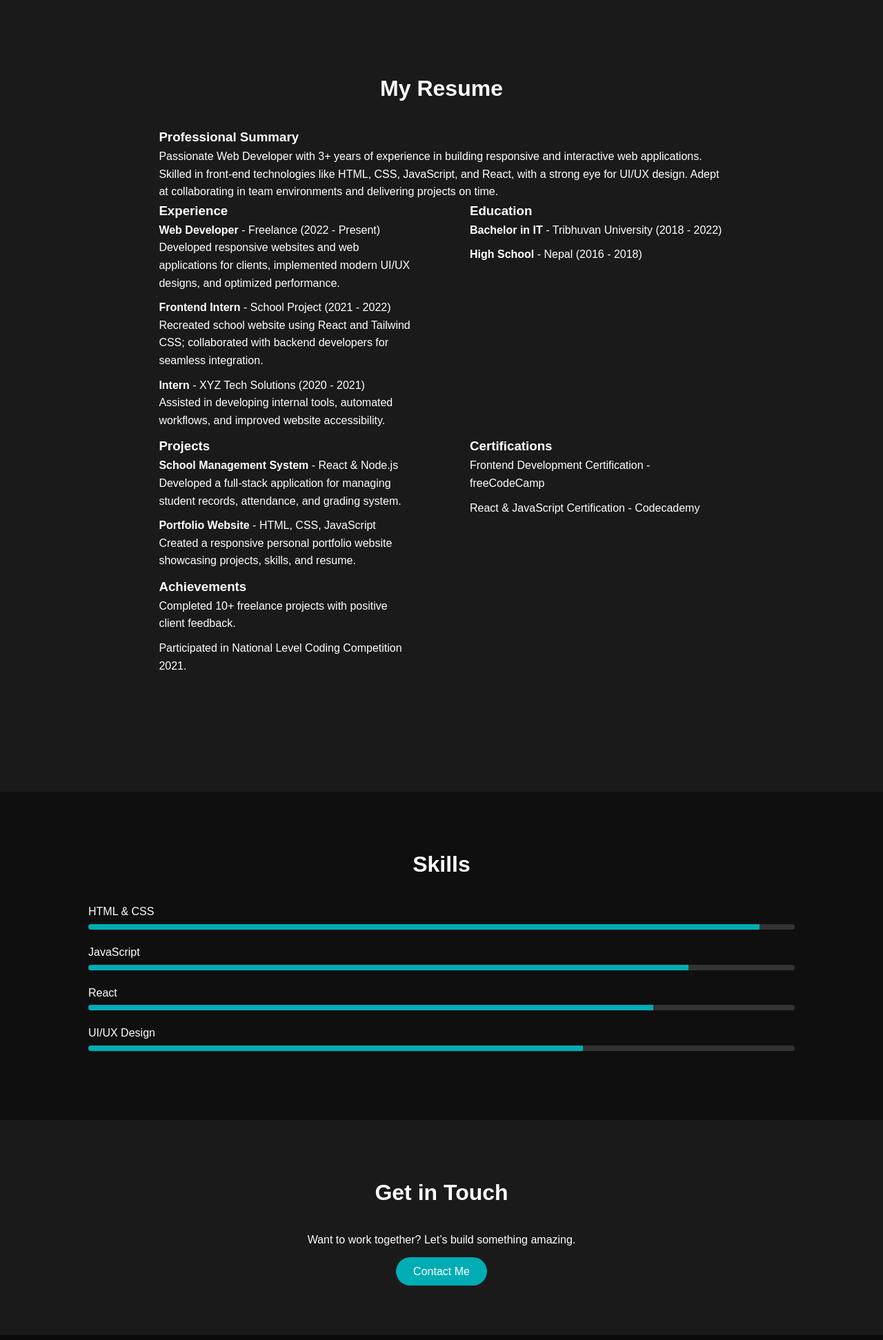
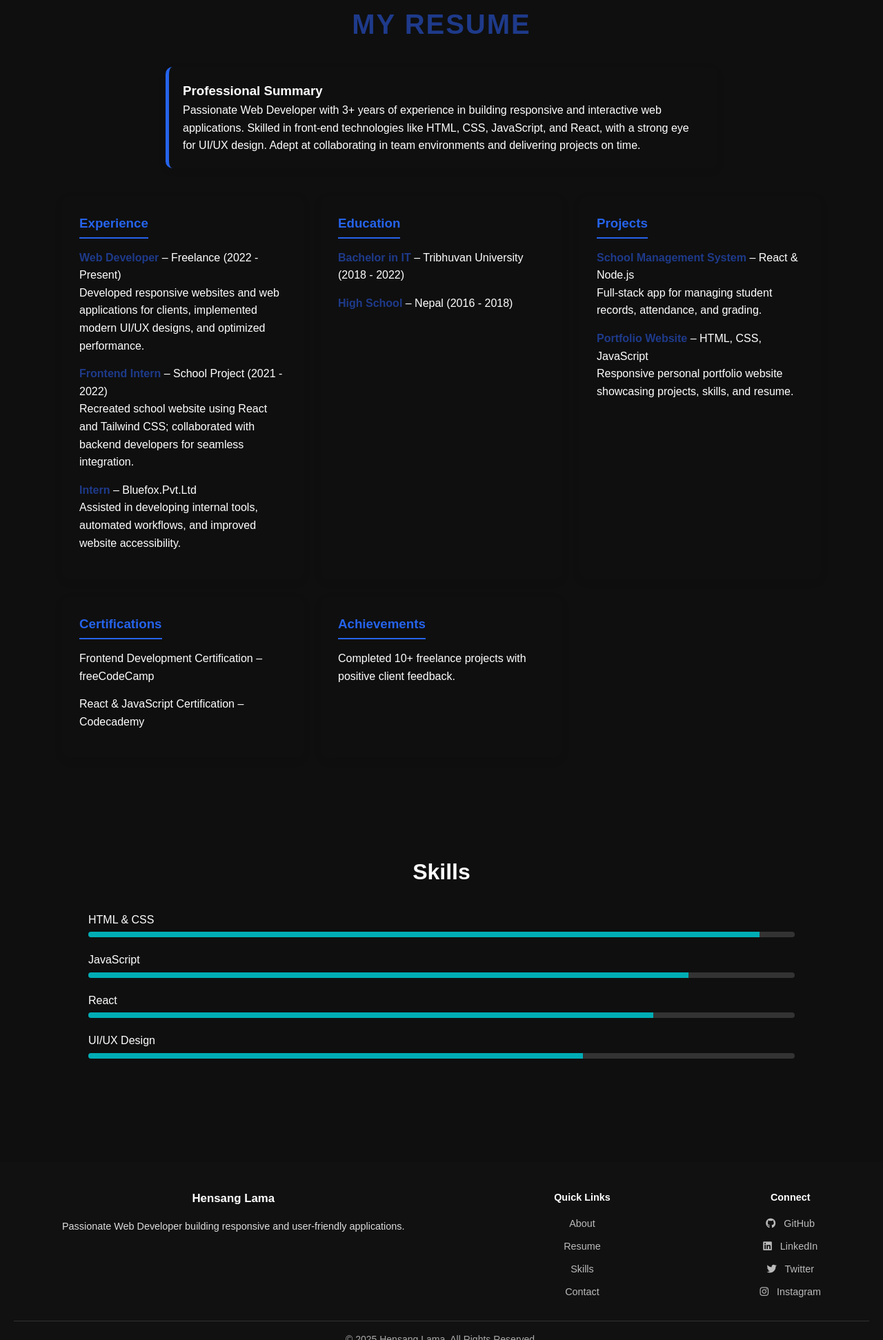
Before and after one commit to HensangL/New-portfolio, a plain HTML site: page index.html in a window 1280 px wide. Shown: the part 857-2800 px from the top of the page at 69% size. Drawn offline with Linux system fonts and the light colour scheme.

Commit message:
Updated resume section and footer design

```diff
--- a/index.html
+++ b/index.html
@@ -5,6 +5,8 @@
   <meta name="viewport" content="width=device-width, initial-scale=1.0">
   <title>Hensang Lama | Portfolio</title>
   <link rel="stylesheet" href="style.css">
+  <!-- Font Awesome for social icons -->
+  <link rel="stylesheet" href="https://cdnjs.cloudflare.com/ajax/libs/font-awesome/6.5.0/css/all.min.css">
 </head>
 <body>
 
@@ -16,22 +18,20 @@
         <li><a href="#about">About</a></li>
         <li><a href="#resume">Resume</a></li>
         <li><a href="#skills">Skills</a></li>
-        <li><a href="#contact">Contact</a></li>
+        <li><a href="#footer">Contact</a></li>
       </ul>
     </nav>
   </header>
 
   <!-- Hero Section -->
-  <section class="hero">
+  <section id="about" class="hero">
     <div class="about-me">
       <div class="about-text">
         <h2>I Create Digital Future.</h2>
         <p>
-      Nulla posuere tortor sed semper scelerisque. Etiam ornare iros metusnan the
-      gravida sodales vel. Integer ac malesuada nisi. Cras varius natoque penatis
-      magnis dis duirient montes, nascetur ridiculus mus.
+          I’m a passionate web developer who loves building modern, responsive, and user-friendly applications. With a strong foundation in frontend tools like React and Tailwind, as well as backend experience in Node.js and .NET, I strive to create seamless digital experiences. My focus is on writing clean, efficient code and turning ideas into products that solve real problems.
         </p>
-    <a href="mailto:hensang@example.com" class="btn">Contact Me</a>
+        <a href="#footer" class="btn">Contact Me</a>
       </div>
 
       <div class="about-image">
@@ -42,78 +42,79 @@
 
   <!-- Resume Section -->
   <section id="resume" class="resume">
-    <!-- Resume Section -->
-<section id="resume" class="resume">
-  <h2 class="section-title animate-slideUp">My Resume</h2>
+  <h2 class="section-title">My Resume</h2>
 
   <!-- Professional Summary -->
-  <div class="summary">
+  <div class="summary card">
     <h3>Professional Summary</h3>
     <p>
       Passionate Web Developer with 3+ years of experience in building responsive and interactive web applications. Skilled in front-end technologies like HTML, CSS, JavaScript, and React, with a strong eye for UI/UX design. Adept at collaborating in team environments and delivering projects on time.
     </p>
   </div>
 
-  <div class="resume-content">
+  <div class="resume-grid">
     <!-- Experience -->
-    <div class="experience">
+    <div class="resume-card">
       <h3>Experience</h3>
       <ul>
-        <li><strong>Web Developer</strong> - Freelance (2022 - Present)
+        <li>
+          <strong>Web Developer</strong> – Freelance (2022 - Present)
           <p>Developed responsive websites and web applications for clients, implemented modern UI/UX designs, and optimized performance.</p>
         </li>
-        <li><strong>Frontend Intern</strong> - School Project (2021 - 2022)
+        <li>
+          <strong>Frontend Intern</strong> – School Project (2021 - 2022)
           <p>Recreated school website using React and Tailwind CSS; collaborated with backend developers for seamless integration.</p>
         </li>
-        <li><strong>Intern</strong> - XYZ Tech Solutions (2020 - 2021)
+        <li>
+          <strong>Intern</strong> – Bluefox.Pvt.Ltd
           <p>Assisted in developing internal tools, automated workflows, and improved website accessibility.</p>
         </li>
       </ul>
     </div>
 
     <!-- Education -->
-    <div class="education">
+    <div class="resume-card">
       <h3>Education</h3>
       <ul>
-        <li><strong>Bachelor in IT</strong> - Tribhuvan University (2018 - 2022)</li>
-        <li><strong>High School</strong> - Nepal (2016 - 2018)</li>
+        <li><strong>Bachelor in IT</strong> – Tribhuvan University (2018 - 2022)</li>
+        <li><strong>High School</strong> – Nepal (2016 - 2018)</li>
       </ul>
     </div>
 
     <!-- Projects -->
-    <div class="projects">
+    <div class="resume-card">
       <h3>Projects</h3>
       <ul>
-        <li><strong>School Management System</strong> - React & Node.js
-          <p>Developed a full-stack application for managing student records, attendance, and grading system.</p>
+        <li>
+          <strong>School Management System</strong> – React & Node.js
+          <p>Full-stack app for managing student records, attendance, and grading.</p>
         </li>
-        <li><strong>Portfolio Website</strong> - HTML, CSS, JavaScript
-          <p>Created a responsive personal portfolio website showcasing projects, skills, and resume.</p>
+        <li>
+          <strong>Portfolio Website</strong> – HTML, CSS, JavaScript
+          <p>Responsive personal portfolio website showcasing projects, skills, and resume.</p>
         </li>
       </ul>
     </div>
 
     <!-- Certifications -->
-    <div class="certifications">
+    <div class="resume-card">
       <h3>Certifications</h3>
       <ul>
-        <li>Frontend Development Certification - freeCodeCamp</li>
-        <li>React & JavaScript Certification - Codecademy</li>
+        <li>Frontend Development Certification – freeCodeCamp</li>
+        <li>React & JavaScript Certification – Codecademy</li>
       </ul>
     </div>
 
     <!-- Achievements -->
-    <div class="achievements">
+    <div class="resume-card">
       <h3>Achievements</h3>
       <ul>
         <li>Completed 10+ freelance projects with positive client feedback.</li>
-        <li>Participated in National Level Coding Competition 2021.</li>
       </ul>
     </div>
   </div>
 </section>
 
-  </section>
 
   <!-- Skills Section -->
   <section id="skills" class="skills">
@@ -138,16 +139,38 @@
     </div>
   </section>
 
-  <!-- Contact Section -->
-  <section id="contact" class="contact">
-    <h2 class="section-title animate-slideUp">Get in Touch</h2>
-    <p>Want to work together? Let’s build something amazing.</p>
-    <a href="mailto:hensanglama@example.com" class="btn">Contact Me</a>
-  </section>
+  <!-- Footer -->
+  <footer id="footer" class="footer">
+    <div class="footer-container">
+      <div class="footer-about">
+        <h3>Hensang Lama</h3>
+        <p>Passionate Web Developer building responsive and user-friendly applications.</p>
+      </div>
 
-  <!-- Footer -->
-  <footer class="footer">
+      <div class="footer-links">
+        <h4>Quick Links</h4>
+        <ul>
+          <li><a href="#about">About</a></li>
+          <li><a href="#resume">Resume</a></li>
+          <li><a href="#skills">Skills</a></li>
+          <li><a href="#footer">Contact</a></li>
+        </ul>
+      </div>
+
+      <div class="footer-socials">
+        <h4>Connect</h4>
+        <ul>
+          <li><a href="https://github.com/HensangL" target="_blank"><i class="fab fa-github"></i> GitHub</a></li>
+          <li><a href="https://www.linkedin.com/in/hensang-lama-6460a8354" target="_blank"><i class="fab fa-linkedin"></i> LinkedIn</a></li>
+          <li><a href="https://x.com/HensangL" target="_blank"><i class="fab fa-twitter"></i> Twitter</a></li>
+          <li><a href="https://www.instagram.com/hensanglama" target="_blank"><i class="fab fa-instagram"></i> Instagram</a></li>
+        </ul>
+      </div>
+    </div>
+
+    <div class="footer-bottom">
       <p>© 2025 Hensang Lama. All Rights Reserved.</p>
+    </div>
   </footer>
 
 </body>
--- a/style.css
+++ b/style.css
@@ -88,25 +88,75 @@ body {
   text-align: center;
 }
 
-/* Resume */
+/* Resume Section */
 .resume {
-  padding: 80px 10%;
-  background: #1a1a1a;
+  padding: 60px 20px;
+  text-align: center;
 }
-.resume-content {
-  display: flex;
-  justify-content: space-between;
-  flex-wrap: wrap;
+
+.resume .section-title {
+  font-size: 2.5rem;
+  margin-bottom: 30px;
+  color: #1e3a8a; /* blue */
+  text-transform: uppercase;
+  letter-spacing: 2px;
 }
-.resume-content div {
-  width: 45%;
+
+.summary.card {
+
+  padding: 20px;
+  margin: 0 auto 40px auto;
+  max-width: 800px;
+  border-left: 5px solid #2563eb; /* bright blue accent */
+  box-shadow: 0px 4px 12px rgba(0,0,0,0.08);
+  border-radius: 10px;
+  text-align: left;
 }
-.resume-content ul {
+
+/* Resume Grid */
+.resume-grid {
+  display: grid;
+  grid-template-columns: repeat(auto-fit, minmax(320px, 1fr));
+  gap: 25px;
+  max-width: 1100px;
+  margin: auto;
+}
+
+.resume-card {
+  padding: 25px;
+  border-radius: 12px;
+  box-shadow: 0px 4px 12px rgba(0,0,0,0.1);
+  text-align: left;
+  transition: transform 0.3s, box-shadow 0.3s;
+}
+
+.resume-card:hover {
+  transform: translateY(-5px);
+  box-shadow: 0px 8px 20px rgba(0,0,0,0.15);
+}
+
+.resume-card h3 {
+  margin-bottom: 15px;
+  color: #2563eb; /* blue accent */
+  border-bottom: 2px solid #2563eb;
+  display: inline-block;
+  padding-bottom: 5px;
+}
+
+.resume-card ul {
   list-style: none;
+  padding: 0;
 }
-.resume-content li {
-  margin-bottom: 10px;
+
+.resume-card ul li {
+  margin-bottom: 15px;
+  line-height: 1.6;
 }
+
+.resume-card strong {
+  color: #1e3a8a;
+}
+
 
 /* Skills */
 .skills {
@@ -199,6 +249,63 @@ body {
 .about-image img:hover {
   filter: grayscale(0%); /* back to color on hover */
 }
+.footer {
+  background: #111;
+  color: #ddd;
+  padding: 40px 20px;
+  margin-top: 50px;
+}
+
+.footer-container {
+  display: flex;
+  flex-wrap: wrap;
+  justify-content: space-between;
+  max-width: 1100px;
+  margin: auto;
+  gap: 30px;
+}
+
+.footer-container h3,
+.footer-container h4 {
+  color: #fff;
+  margin-bottom: 15px;
+}
+
+.footer-links ul,
+.footer-socials ul {
+  list-style: none;
+  padding: 0;
+}
+
+.footer-links ul li,
+.footer-socials ul li {
+  margin-bottom: 10px;
+}
+
+.footer-links a,
+.footer-socials a {
+  color: #bbb;
+  text-decoration: none;
+  transition: color 0.3s;
+}
+
+.footer-links a:hover,
+.footer-socials a:hover {
+  color: #fff;
+}
+
+.footer-socials i {
+  margin-right: 8px;
+}
+
+.footer-bottom {
+  text-align: center;
+  border-top: 1px solid #333;
+  padding-top: 15px;
+  margin-top: 20px;
+  font-size: 14px;
+  color: #aaa;
+}
 
 
 /* Animations */
```
Lines whose indentation alone changed are shown as unchanged.
